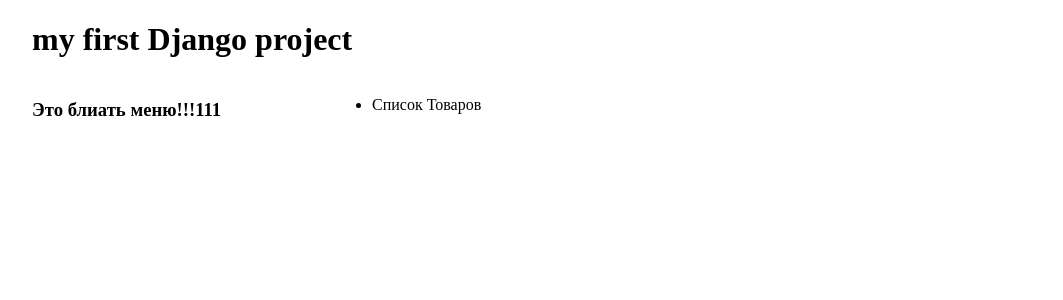
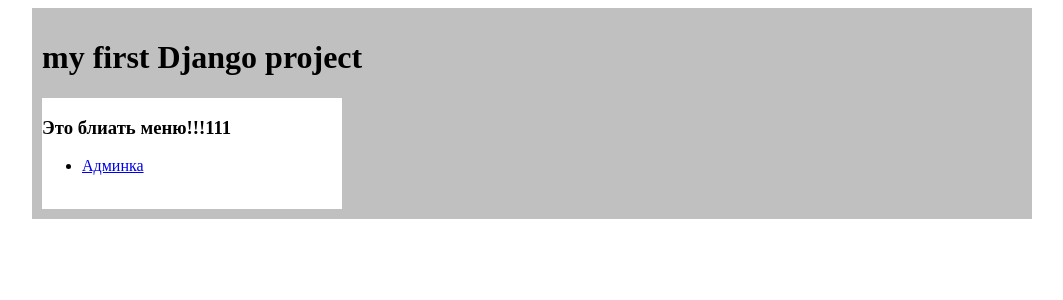
Before and after one commit to fdkitamory/DjangoSimpleCatalog, a Django app: template templates/index.html in a window 1280 px wide. Shown: the top 300 px of the page, without its empty margins (108-1171 px from the left). Run offline with Django 3.2, Linux system fonts and the light colour scheme; the template is opened without the code that fills it, so the values that code supplies are empty; parts of the project's set-up code (start-up, migrations or seed data) failed here and were passed over.

Commit message:
template fix

```diff
--- a/templates/base.html
+++ b/templates/base.html
@@ -4,25 +4,52 @@
     <title>my first Django project</title>
 
     <style type="text/css">
+        body{
+            background: #FFF;
+        }
         .wrapper{
-            width: 1000px;
+            width: 980px;
+            padding: 10px;
             margin: 0 auto;
+            background: #c0c0c0;
         }
         .nav{
             float: left;
             width: 300px;
+            margin: 0 20px 0 0;
+            background: #fff;
         }
         .content{
             overflow: hidden;
         }
-        .prod_list ul li{
-            display: inline-block;
+        .prod_list{
+            margin: 0;
+            padding: 0;
         }
+            .prod_list .prod_list__item{
+                display: inline-block;
+                width: 32%;
+                margin: 0 0 10px;
+                background: #fff;
+                vertical-align: top;
+            }
+
+        .clearfix:after{
+            visibility: hidden;
+            display: block;
+            font-size: 0;
+            content: " ";
+            clear: both;
+            height: 0;
+        }
+        .clearfix{display: inline-block;}
+        * html .clearfix {height: 1%;}
+        .clearfix {display: block;}
 
     </style>
 </head>
 <body>
-    <div class="wrapper">
+    <div class="wrapper clearfix">
         <header>
             <h1>my first Django project</h1>
         </header>
--- a/templates/index.html
+++ b/templates/index.html
@@ -2,11 +2,12 @@
 
 {% block content %}
 <ul class="prod_list">
-    <li>Список Товаров</li>
     {% for item in items %}
         <li class="prod_list__item">
             <h2>{{ item.title }}</h2>
-            <p>Категория: {{ item.category }}</p>
+            <div class="prod_lis__img">
+                <img src="{{ item.image }}" alt="{{ item.category }}"/>
+            </div>
             <a href="/{{ item.category }}/{{ item.slug }}/">Подробнее >> </a>
         </li>
     {% endfor %}
--- a/templates/menu.html
+++ b/templates/menu.html
@@ -1,5 +1,11 @@
 <h3>Это блиать меню!!!111</h3>
 <ul class="menu">
+    <li class="menu__item">
+        <a href="/admin/">Админка</a>
+        <br />
+        <br />
+    </li>
+
     {% for category in categories %}
         <li class="menu__item">
             <a href="/{{ category.slug }}/">{{ category.name }}</a>
```
Also changed, not shown: db/mycatalog.db.
